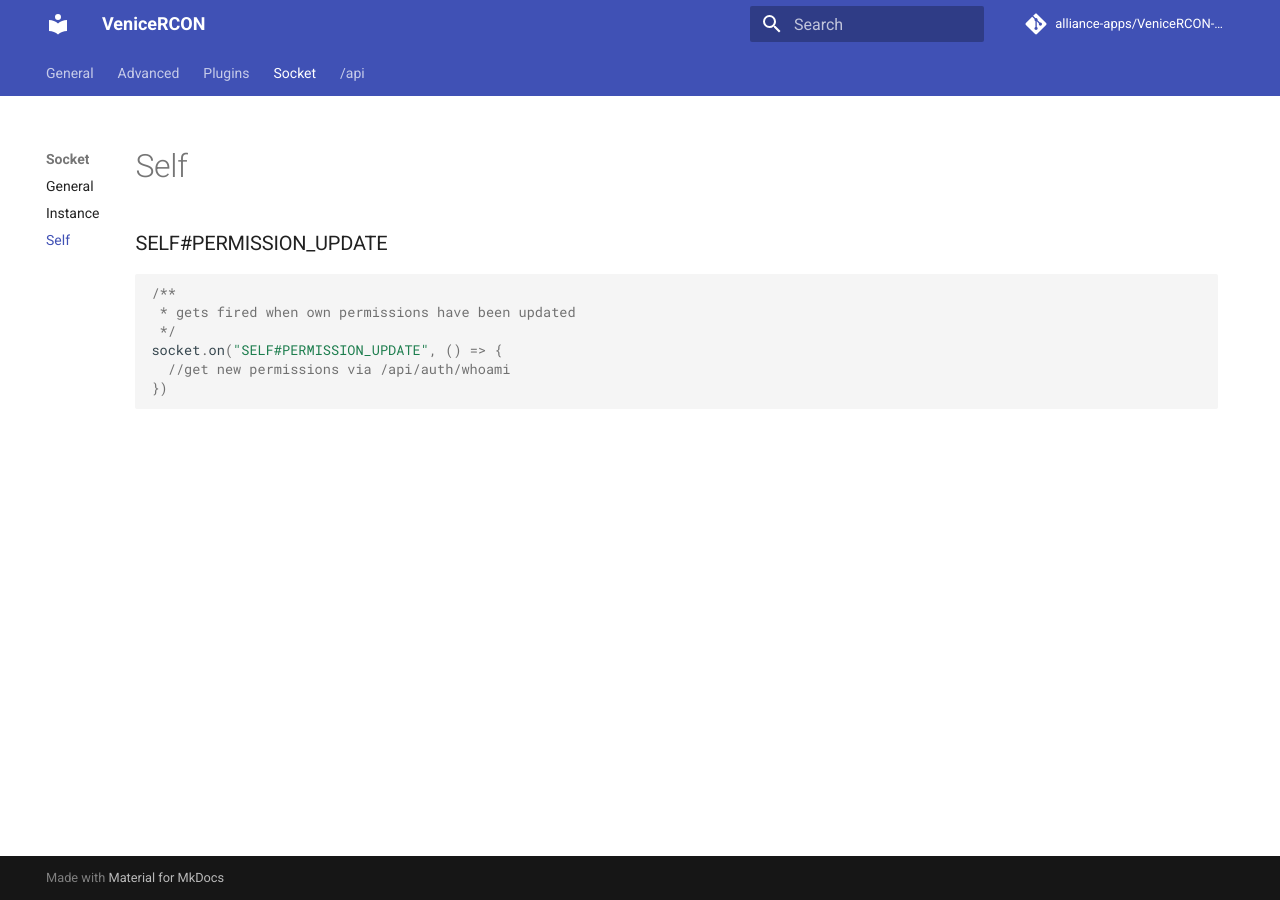
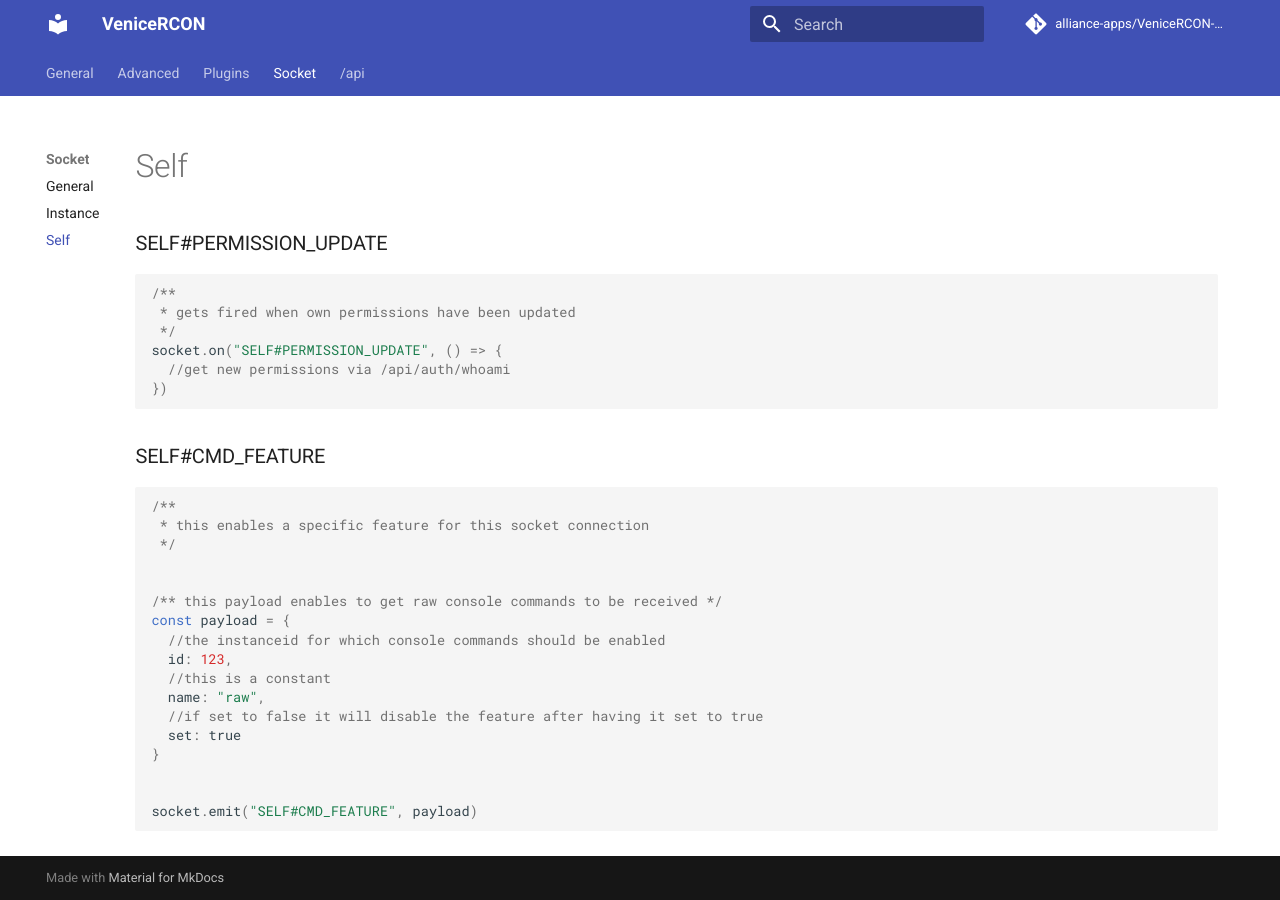
Before and after one commit to alliance-apps/VeniceRCON-documentation, an MkDocs documentation site: the page built from docs/general/socket/self.md, in a window 1280 px wide. Built offline with MkDocs 1.6.1 and Material for MkDocs 9.7.7, drawn with Linux system fonts in a browser that asks for light colours; comment, search, counter and statistics services are not loaded.

Commit message:
add docs for SELF#CMD_FEATURE socket command

````diff
--- a/docs/general/socket/self.md
+++ b/docs/general/socket/self.md
@@ -8,3 +8,25 @@ socket.on("SELF#PERMISSION_UPDATE", () => {
   //get new permissions via /api/auth/whoami
 })
 ```
+
+### SELF#CMD_FEATURE
+
+```javascript
+/**
+ * this enables a specific feature for this socket connection
+ */
+
+
+/** this payload enables to get raw console commands to be received */
+const payload = {
+  //the instanceid for which console commands should be enabled
+  id: 123,
+  //this is a constant
+  name: "raw",
+  //if set to false it will disable the feature after having it set to true
+  set: true
+}
+
+
+socket.emit("SELF#CMD_FEATURE", payload)
+```
````
Also changed, not shown: docs/general/socket/instance.md (+1 -0 lines).
